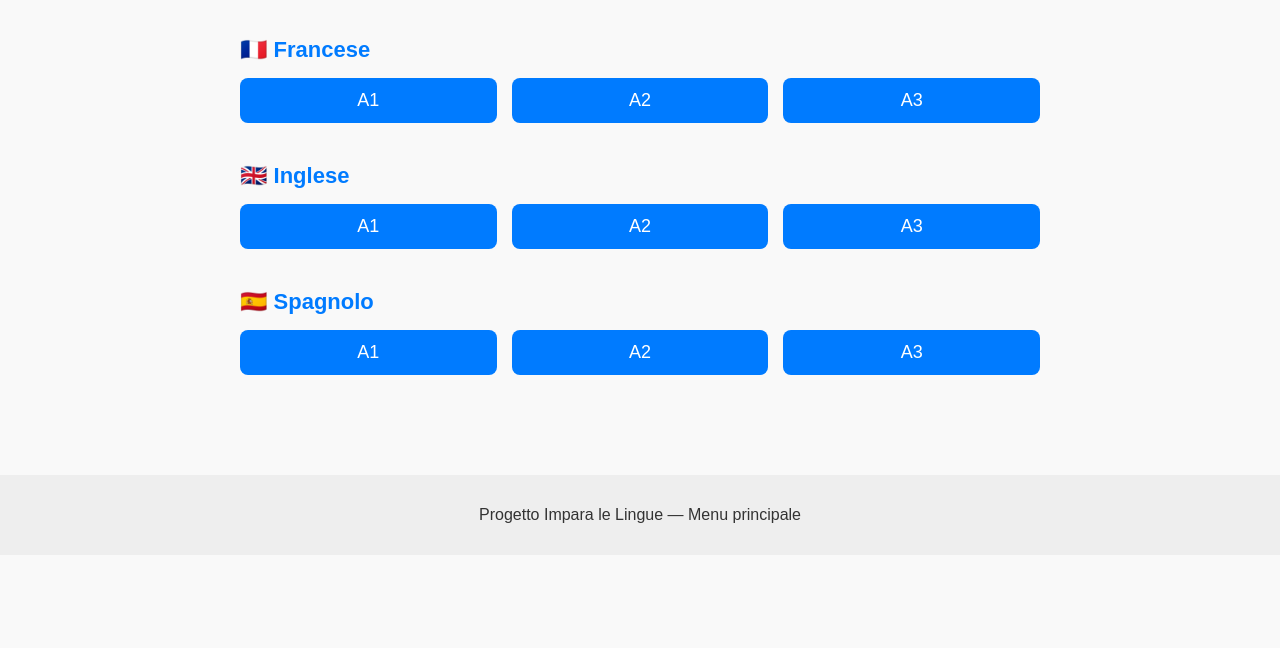
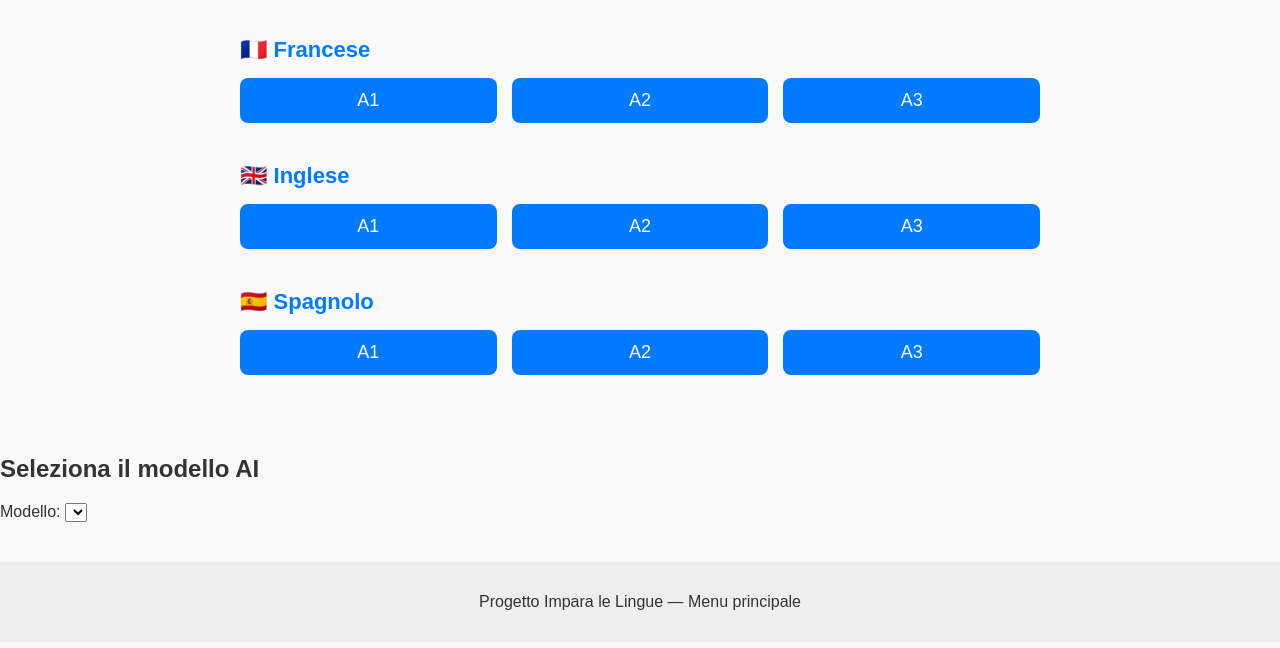
Before and after one commit to fabiorimini/impara-le-lingue, a plain HTML site: page index.html in a window 1280 px wide. Shown: the part 74-722 px from the top of the page. Drawn offline with Linux system fonts and the light colour scheme.

Commit message:
Update index.html

```diff
--- a/index.html
+++ b/index.html
@@ -40,6 +40,10 @@
     </section>
   </main>
 
+<h2>Seleziona il modello AI</h2>
+<label for="modelSelect">Modello:</label>
+<select id="modelSelect"></select>
+
   <footer>
     <p>Progetto Impara le Lingue — Menu principale</p>
   </footer>
```
